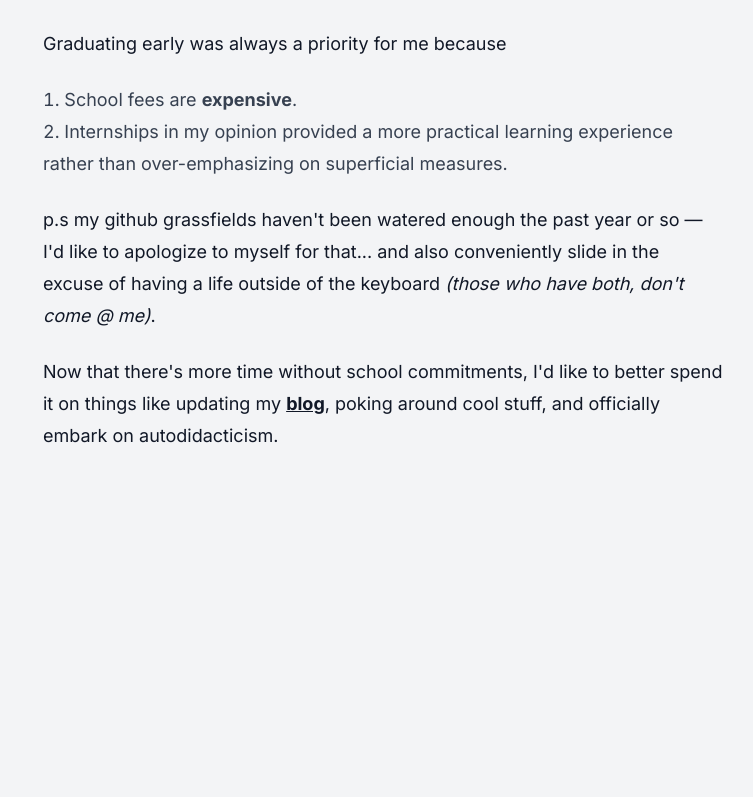
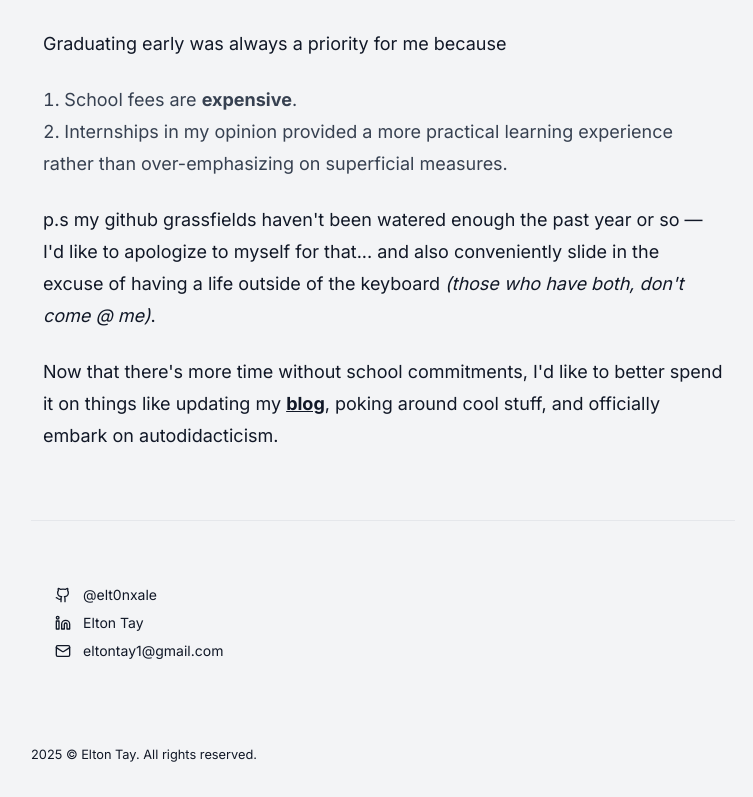
Before and after one commit to elt0nxale/elton, a Next.js app: page / in a window 1280 px wide. Shown: the part 324-1121 px from the top of the page, without its empty margins (257-1010 px from the left). Before the commit the page ends 844 px from the top, so only its background shows below. Built offline with nearby package versions, Linux system fonts and the light colour scheme.

Commit message:
feat: add footer with socials linked

```diff
--- /dev/null
+++ b/src/app/constants/footer.ts
@@ -0,0 +1,3 @@
+export const email = "eltontay1@gmail.com";
+export const githubUrl = "https://www.github.com/elt0nxale";
+export const linkedinUrl = "https://www.linkedin.com/in/elton-tay/";
--- /dev/null
+++ b/src/components/Footer.tsx
@@ -0,0 +1,48 @@
+'use client';
+
+import { Github, Linkedin, Mail } from 'lucide-react';
+import { email, githubUrl, linkedinUrl } from '@/app/constants/footer';
+
+export default function Footer() {
+  return (
+    <footer className="container mx-auto px-6 lg:px-8 max-w-3xl pb-8">
+      <hr/>
+      <div className="mt-16 mb-20 grid grid-cols-12 gap-2">
+        <div className="col-span-12 ms-6">
+          <a
+            href={githubUrl}
+            target="_blank"
+            rel="noopener noreferrer"
+            className="flex items-center gap-3 text-sm no-underline transition-all hover:text-green-400"
+          >
+            <Github className="h-4 w-4" />
+            @elt0nxale
+          </a>
+        </div>
+        <div className="col-span-12 ms-6">
+          <a
+            href={linkedinUrl}
+            target="_blank"
+            rel="noopener noreferrer"
+            className="flex items-center gap-3 text-sm no-underline transition-all hover:text-blue-400"
+          >
+            <Linkedin className="h-4 w-4" />
+            Elton Tay
+          </a>
+        </div>
+        <div className="col-span-12 ms-6">
+          <a
+            href={`mailto:${email}`}
+            className="flex items-center gap-3 text-sm no-underline transition-all hover:text-orange-300"
+          >
+            <Mail className="h-4 w-4" />
+            {email}
+          </a>
+        </div>
+      </div>
+      <div className="mt-8">
+        <small>{new Date().getFullYear()} © Elton Tay. All rights reserved.</small>
+      </div>
+    </footer>
+  );
+}
--- a/src/components/LayoutContent.tsx
+++ b/src/components/LayoutContent.tsx
@@ -1,6 +1,7 @@
 'use client';
 
 import Header from "./Header";
+import Footer from "./Footer";
 
 export default function LayoutContent({ children }: { children: React.ReactNode }) {
   return (
@@ -9,6 +10,7 @@ export default function LayoutContent({ children }: { children: React.ReactNode
       <main className="flex-grow pt-24">
           {children}
       </main>
+      <Footer/>
     </div>
   );
 }
```
